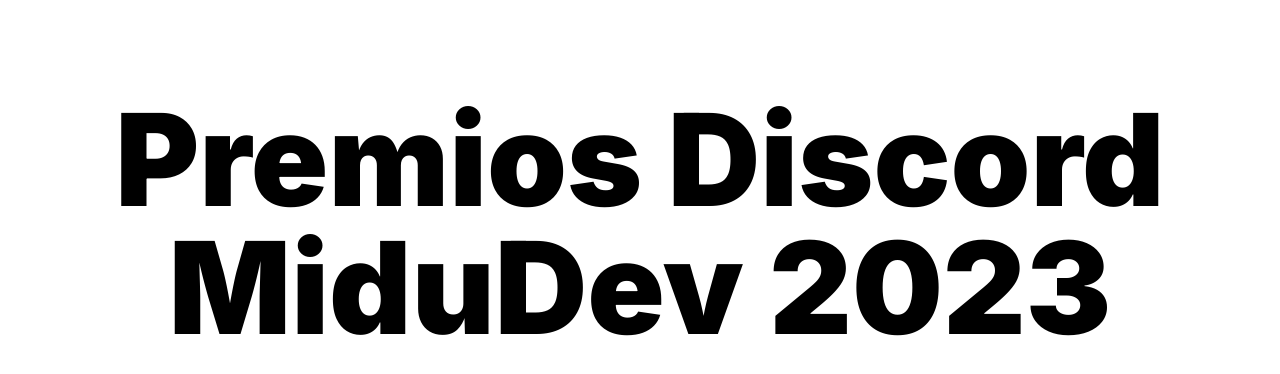
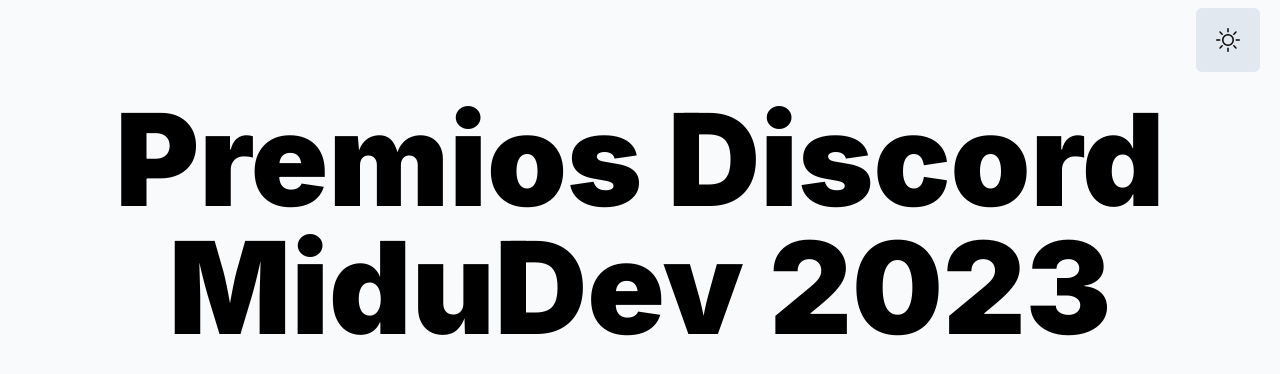
Before and after one commit to GeraAlcantara/Votaciones_Premios_Front_end, a Next.js app: page / in a window 1280 px wide. Shown: the top 374 px of the page. Built offline with nearby package versions, Linux system fonts and the light colour scheme.

Commit message:
Componente Dark Mode

```diff
--- a/app/layout.tsx
+++ b/app/layout.tsx
@@ -1,7 +1,10 @@
 import './globals.css'
+import { Inter } from 'next/font/google'
 import type { Metadata } from 'next'
+import {ThemeProvider} from "@/lib/theme-provider"
+import { ThemeSwitcher} from "@/components/ThemeSwitcher"
 
-import { Inter } from 'next/font/google'
+
 
 const inter = Inter({ subsets: ['latin'] })
 
@@ -15,9 +18,12 @@
   return (
     <html lang="es">
       <body
-        className={`${inter.className} bg-brand-light text-brand-dark dark:bg-brand-dark dark:text-brand-light`}
+         className={`${inter.className} bg-slate-50 dark:bg-[#0d1117]`}
       >
-        {children}
+        <ThemeProvider attribute="class" defaultTheme="system" enableSystem>
+          <ThemeSwitcher />
+          <main>{children}</main>
+        </ThemeProvider>
       </body>
     </html>
   )
--- /dev/null
+++ b/components/ThemeSwitcher.tsx
@@ -0,0 +1,51 @@
+"use client";
+import { useState, useEffect } from "react";
+import { useTheme } from "next-themes";
+
+
+export const ThemeSwitcher = () => {
+  const [mounted, setMounted] = useState(false);
+  const { theme, setTheme } = useTheme();
+
+
+  useEffect(() => {
+    setMounted(true);
+  }, []);
+
+
+  if (!mounted) {
+    return null;
+  }
+
+
+  return (
+    <button
+      className={`flex items-center justify-center absolute right-5 top-2 p-2 h-16 w-16 rounded-md hover:scale-110 active:scale-100 duration-200 bg-slate-200  dark:bg-[#212933]`}
+      onClick={() => setTheme(theme === "dark" ? "light" : "dark")}
+    >
+      {theme === "light" ? (
+        <svg
+          xmlns="http://www.w3.org/2000/svg"
+          width="24"
+          height="24"
+          fill="currentColor"
+          className="bi bi-moon"
+          viewBox="0 0 16 16"
+        >
+          <path d="M6 .278a.768.768 0 0 1 .08.858 7.208 7.208 0 0 0-.878 3.46c0 4.021 3.278 7.277 7.318 7.277.527 0 1.04-.055 1.533-.16a.787.787 0 0 1 .81.316.733.733 0 0 1-.031.893A8.349 8.349 0 0 1 8.344 16C3.734 16 0 12.286 0 7.71 0 4.266 2.114 1.312 5.124.06A.752.752 0 0 1 6 .278zM4.858 1.311A7.269 7.269 0 0 0 1.025 7.71c0 4.02 3.279 7.276 7.319 7.276a7.316 7.316 0 0 0 5.205-2.162c-.337.042-.68.063-1.029.063-4.61 0-8.343-3.714-8.343-8.29 0-1.167.242-2.278.681-3.286z" />
+        </svg>
+      ) : (
+        <svg
+          xmlns="http://www.w3.org/2000/svg"
+          width="24"
+          height="24"
+          fill="currentColor"
+          className="bi bi-sun"
+          viewBox="0 0 16 16"
+        >
+          <path d="M8 11a3 3 0 1 1 0-6 3 3 0 0 1 0 6zm0 1a4 4 0 1 0 0-8 4 4 0 0 0 0 8zM8 0a.5.5 0 0 1 .5.5v2a.5.5 0 0 1-1 0v-2A.5.5 0 0 1 8 0zm0 13a.5.5 0 0 1 .5.5v2a.5.5 0 0 1-1 0v-2A.5.5 0 0 1 8 13zm8-5a.5.5 0 0 1-.5.5h-2a.5.5 0 0 1 0-1h2a.5.5 0 0 1 .5.5zM3 8a.5.5 0 0 1-.5.5h-2a.5.5 0 0 1 0-1h2A.5.5 0 0 1 3 8zm10.657-5.657a.5.5 0 0 1 0 .707l-1.414 1.415a.5.5 0 1 1-.707-.708l1.414-1.414a.5.5 0 0 1 .707 0zm-9.193 9.193a.5.5 0 0 1 0 .707L3.05 13.657a.5.5 0 0 1-.707-.707l1.414-1.414a.5.5 0 0 1 .707 0zm9.193 2.121a.5.5 0 0 1-.707 0l-1.414-1.414a.5.5 0 0 1 .707-.707l1.414 1.414a.5.5 0 0 1 0 .707zM4.464 4.465a.5.5 0 0 1-.707 0L2.343 3.05a.5.5 0 1 1 .707-.707l1.414 1.414a.5.5 0 0 1 0 .708z" />
+        </svg>
+      )}
+    </button>
+  );
+};
--- /dev/null
+++ b/lib/theme-provider.tsx
@@ -0,0 +1,8 @@
+"use client"
+import * as React from "react";
+import { ThemeProvider as NextThemesProvider } from "next-themes";
+import type { ThemeProviderProps } from "next-themes/dist/types";
+
+export function ThemeProvider({ children, ...props }: ThemeProviderProps) {
+  return <NextThemesProvider {...props}>{children}</NextThemesProvider>;
+}
--- a/package.json
+++ b/package.json
@@ -16,6 +16,7 @@
     "eslint": "8.49.0",
     "eslint-config-next": "13.5.1",
     "next": "13.5.1",
+    "next-themes": "^0.2.1",
     "postcss": "8.4.30",
     "react": "18.2.0",
     "react-dom": "18.2.0",
--- a/tailwind.config.ts
+++ b/tailwind.config.ts
@@ -6,6 +6,7 @@
     './components/**/*.{js,ts,jsx,tsx,mdx}',
     './app/**/*.{js,ts,jsx,tsx,mdx}'
   ],
+  darkMode: ["class"],
   theme: {
     extend: {
       backgroundImage: {
```
Also changed, not shown: 2 other files (tests, documents, lock files or other folders).
